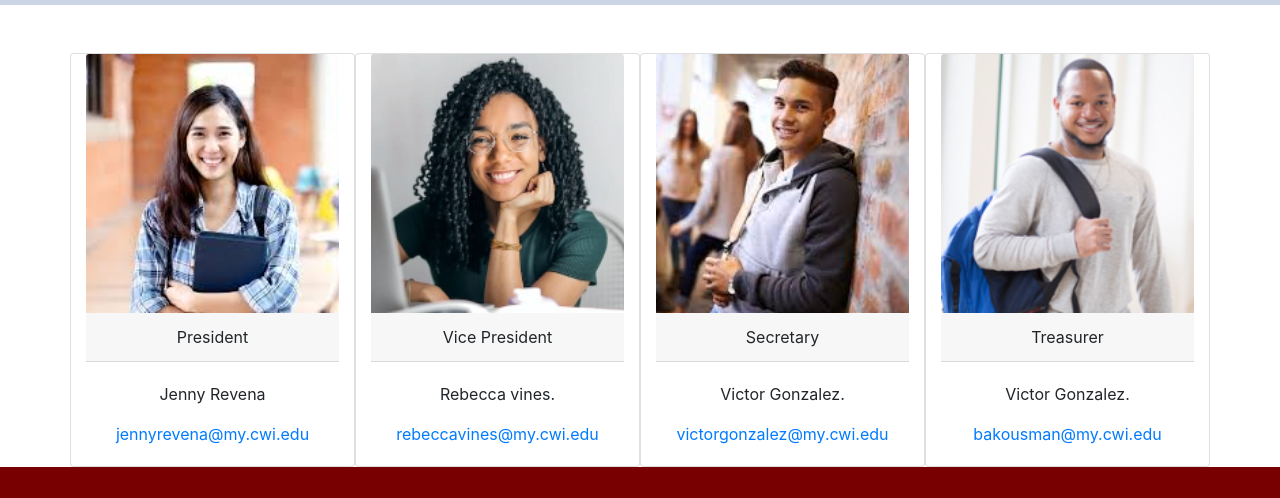
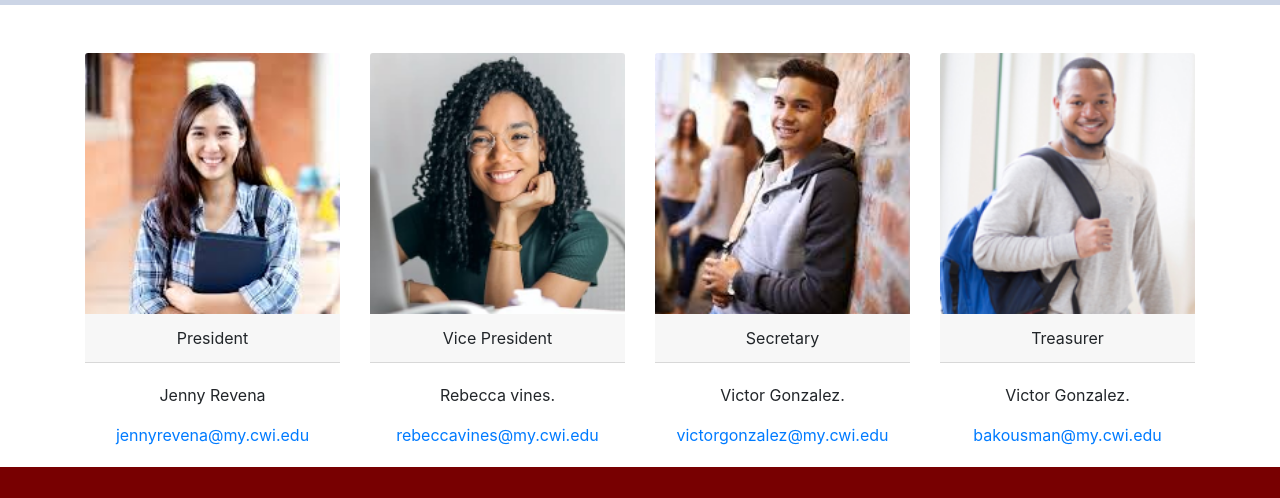
Before and after one commit to Nemo-Nihilque/Nemo-Nihilque.github.io, a plain HTML site: page StudentEvents-bootstrap/officers.html in a window 1280 px wide. Shown: the part 302-800 px from the top of the page. Drawn offline with nearby package versions, Linux system fonts and the light colour scheme.

Commit message:
Student Events 4

```diff
--- a/StudentEvents-bootstrap/officers.html
+++ b/StudentEvents-bootstrap/officers.html
@@ -55,7 +55,7 @@
     <main class="container text-center mt-5">
         <div class="row">
 
-            <div class="card col-md-3">
+            <div class="col-md-3">
                 <img src="images/StudentF1.png" class="card-img-top" alt="President">
                 <div class="card-header">President</div>
                 <div class="card-body">
@@ -64,7 +64,7 @@
                 </div>
             </div>
 
-            <div class="card col-md-3">
+            <div class="col-md-3">
                 <img src="images/StudentF2.png" class="card-img-top" alt="Vice President">
                 <div class="card-header">Vice President</div>
                 <div class="card-body">
@@ -74,7 +74,7 @@
             </div>
 
 
-            <div class="card col-md-3">
+            <div class="col-md-3">
                 <img src="images/StudentM1.png" class="card-img-top" alt="Secretary">
                 <div class="card-header">Secretary</div>
                 <div class="card-body">
@@ -83,7 +83,7 @@
                 </div>
             </div>
 
-            <div class="card col-md-3">
+            <div class="col-md-3">
                 <img src="images/StudentM2.png" class="card-img-top" alt="Treasurer">
                 <div class="card-header">Treasurer</div>
                 <div class="card-body">
```
